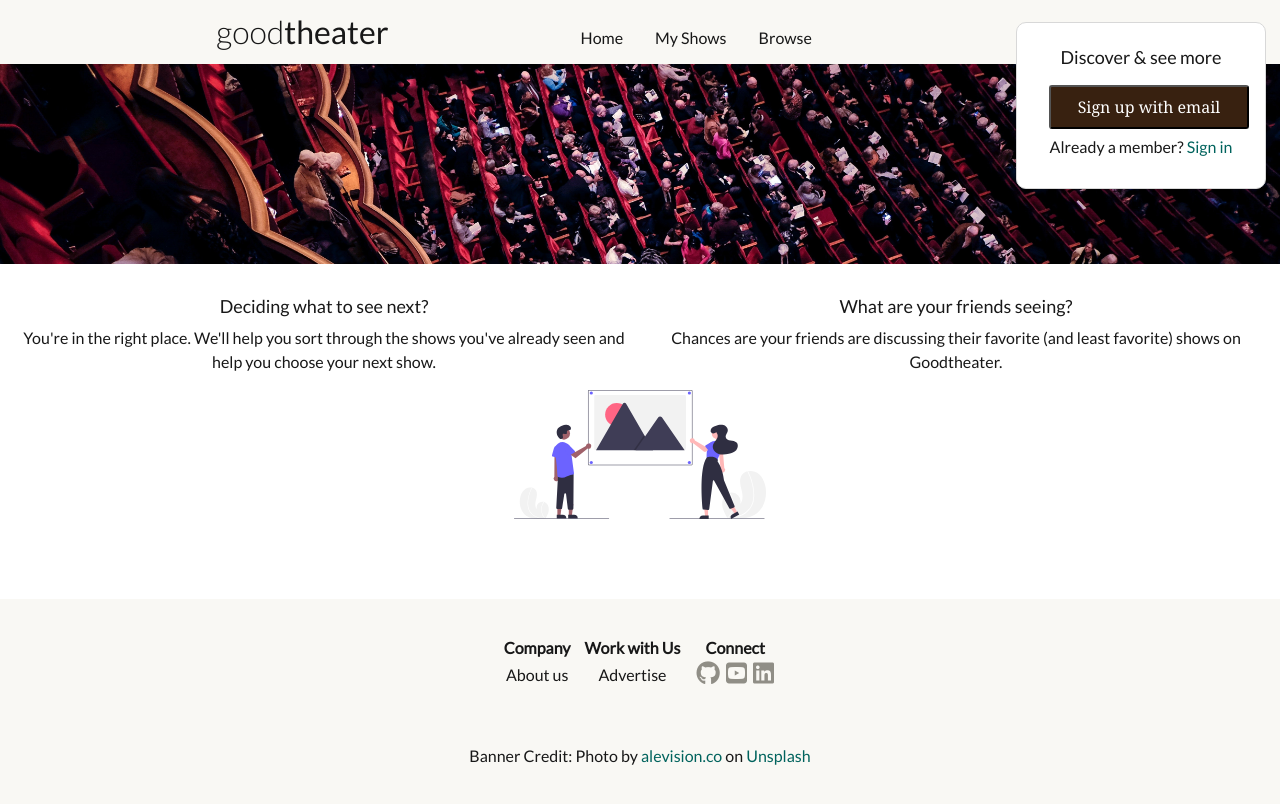
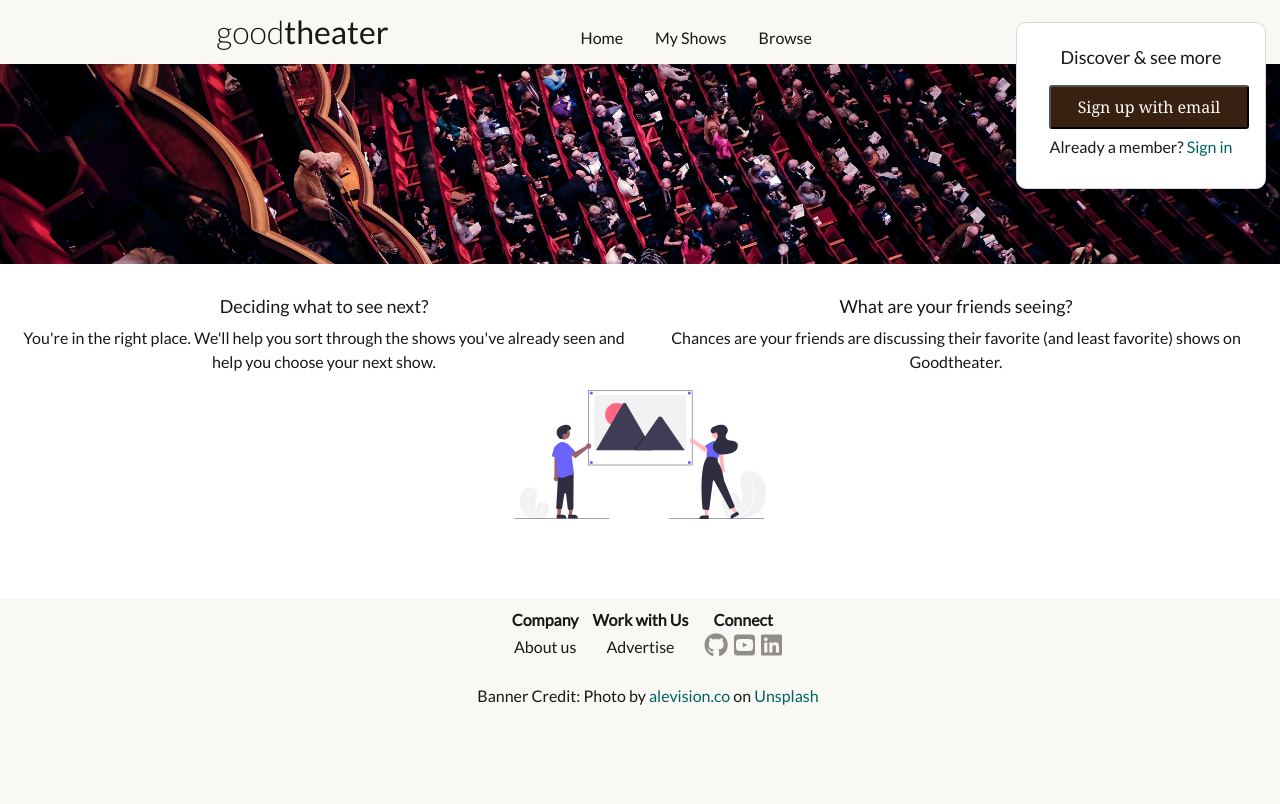
Before and after one commit to isphinxs/theater-client, a React (Create React App) app: page / in a window 1280 px wide. Shown: the top 804 px of the page. Built offline with nearby package versions, Linux system fonts and the light colour scheme; no server answers.

Commit message:
Adjust footer styling

```diff
--- a/src/App.css
+++ b/src/App.css
@@ -221,14 +221,14 @@ div.box-right {
 
 div#footer {
   background-color: #f9f8f4;
-  position: absolute;
+  position: sticky;
   bottom: 0;
   justify-content: center;
+  margin: 0.5em;
   width: 100%
 }
 
 div#footer h5, span {
-  margin: 2em;
   display: inline-block;
 }
 
```
